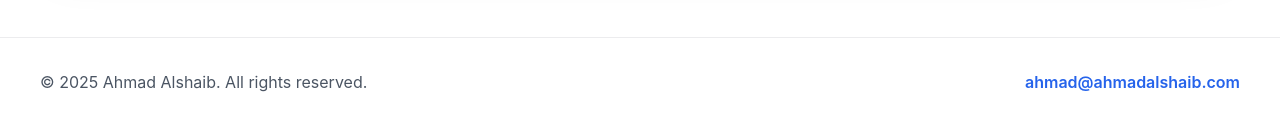
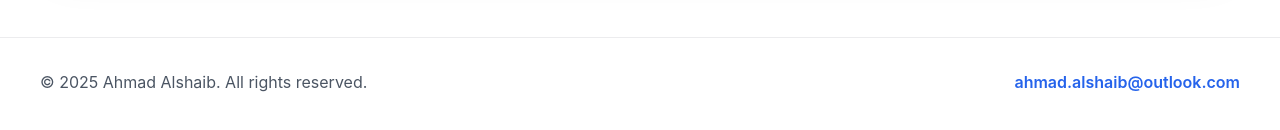
Before and after one commit to Sol501/ahmadalshaib-dot-com, an Angular app: page / in a window 1280 px wide. Shown: the part 3882-4012 px from the top of the page. Built offline with nearby package versions, Linux system fonts and the light colour scheme.

Commit message:
fix(footer): Change the contact email

```diff
--- a/src/app/core/components/footer/footer.component.html
+++ b/src/app/core/components/footer/footer.component.html
@@ -1,6 +1,6 @@
 <footer class="site-footer">
   <div class="site-footer__inner">
     <p>&copy; {{ currentYear }} Ahmad Alshaib. All rights reserved.</p>
-    <a class="site-footer__email" href="mailto:ahmad@ahmadalshaib.com">ahmad@ahmadalshaib.com</a>
+    <a class="site-footer__email" href="mailto:ahmad.alshaib@outlook.com">ahmad.alshaib@outlook.com</a>
   </div>
 </footer>
```
